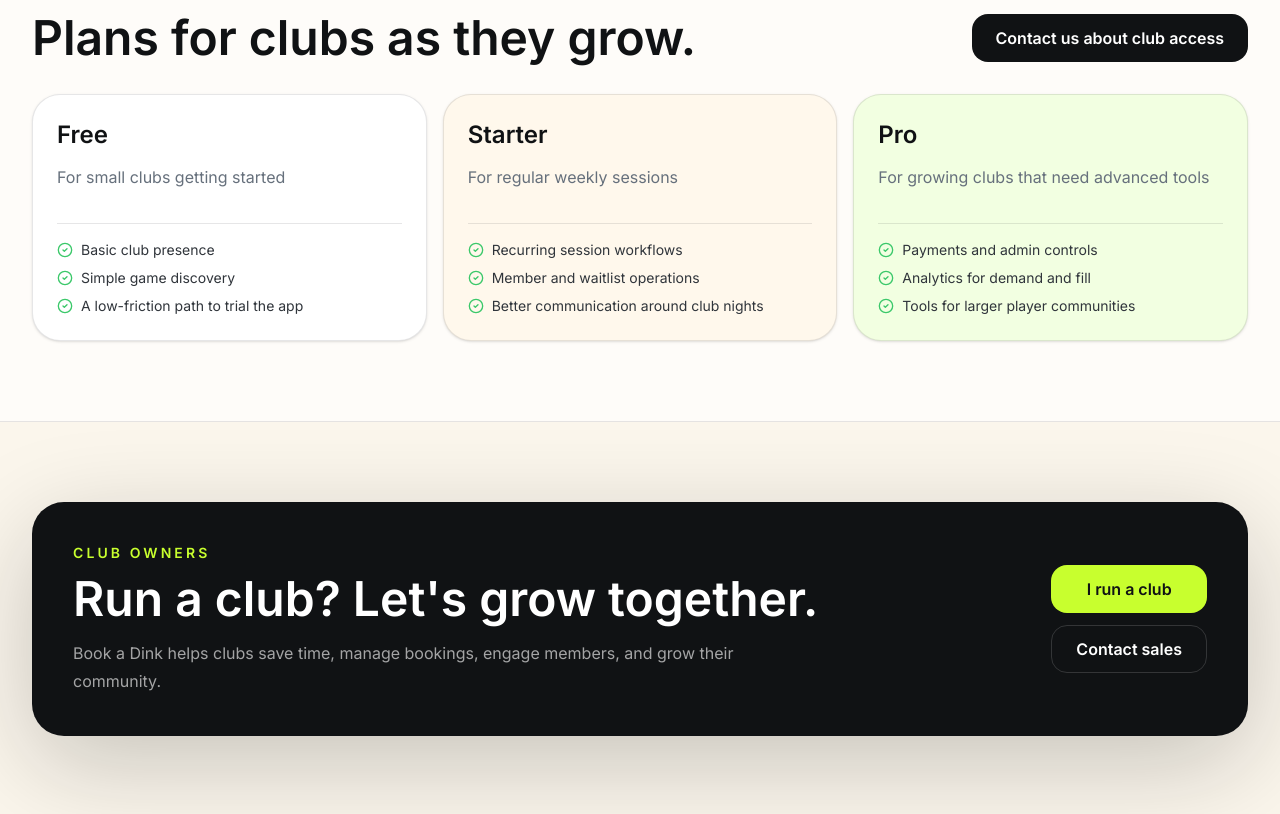
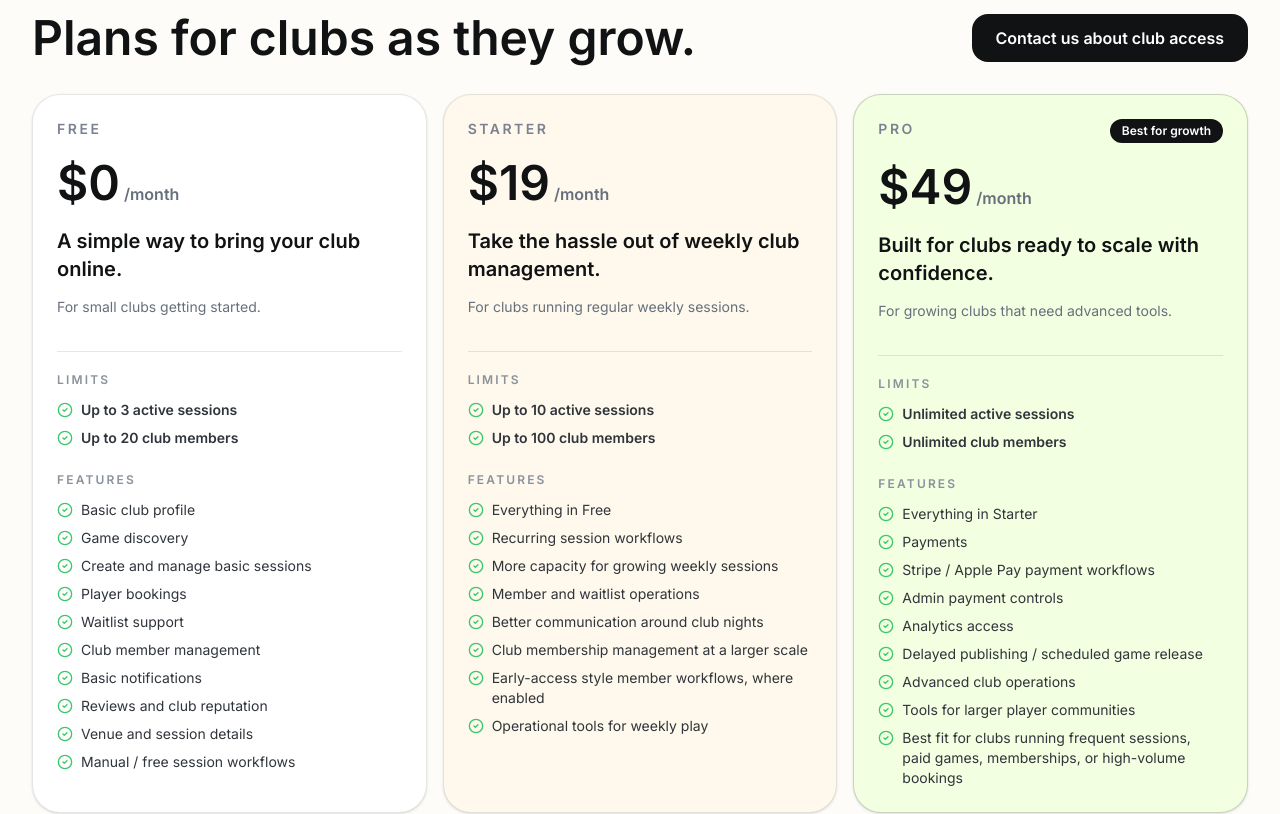
Before and after one commit to bozokelly/pickleball-booking-app, a Next.js app in the folder pickleball-web/: page / in a window 1280 px wide. Shown: the part 4721-5535 px from the top of the page. Built offline with nearby package versions, Linux system fonts and the light colour scheme.

Commit message:
Expand club pricing cards

```diff
--- a/pickleball-web/src/app/page.tsx
+++ b/pickleball-web/src/app/page.tsx
@@ -136,21 +136,61 @@ const steps = [
 const pricing = [
   {
     name: 'Free',
-    copy: 'For small clubs getting started',
+    price: '$0',
+    tagline: 'A simple way to bring your club online.',
+    description: 'For small clubs getting started.',
+    limits: ['Up to 3 active sessions', 'Up to 20 club members'],
     tone: 'bg-white',
-    points: ['Basic club presence', 'Simple game discovery', 'A low-friction path to trial the app'],
+    points: [
+      'Basic club profile',
+      'Game discovery',
+      'Create and manage basic sessions',
+      'Player bookings',
+      'Waitlist support',
+      'Club member management',
+      'Basic notifications',
+      'Reviews and club reputation',
+      'Venue and session details',
+      'Manual / free session workflows',
+    ],
   },
   {
     name: 'Starter',
-    copy: 'For regular weekly sessions',
+    price: '$19',
+    tagline: 'Take the hassle out of weekly club management.',
+    description: 'For clubs running regular weekly sessions.',
+    limits: ['Up to 10 active sessions', 'Up to 100 club members'],
     tone: 'bg-[#FFF8EC]',
-    points: ['Recurring session workflows', 'Member and waitlist operations', 'Better communication around club nights'],
+    points: [
+      'Everything in Free',
+      'Recurring session workflows',
+      'More capacity for growing weekly sessions',
+      'Member and waitlist operations',
+      'Better communication around club nights',
+      'Club membership management at a larger scale',
+      'Early-access style member workflows, where enabled',
+      'Operational tools for weekly play',
+    ],
   },
   {
     name: 'Pro',
-    copy: 'For growing clubs that need advanced tools',
+    price: '$49',
+    tagline: 'Built for clubs ready to scale with confidence.',
+    description: 'For growing clubs that need advanced tools.',
+    limits: ['Unlimited active sessions', 'Unlimited club members'],
     tone: 'bg-[#F2FFE1]',
-    points: ['Payments and admin controls', 'Analytics for demand and fill', 'Tools for larger player communities'],
+    featured: true,
+    points: [
+      'Everything in Starter',
+      'Payments',
+      'Stripe / Apple Pay payment workflows',
+      'Admin payment controls',
+      'Analytics access',
+      'Delayed publishing / scheduled game release',
+      'Advanced club operations',
+      'Tools for larger player communities',
+      'Best fit for clubs running frequent sessions, paid games, memberships, or high-volume bookings',
+    ],
   },
 ];
 
@@ -441,11 +481,43 @@ export default function MarketingHomePage() {
           </div>
           <div className="mt-8 grid gap-4 md:grid-cols-3">
             {pricing.map((plan) => (
-              <div key={plan.name} className={`rounded-[1.75rem] border border-[#101214]/10 p-6 shadow-sm ${plan.tone}`}>
-                <h3 className="text-2xl font-semibold">{plan.name}</h3>
-                <p className="mt-3 text-base leading-7 text-[#66707C]">{plan.copy}</p>
+              <div
+                key={plan.name}
+                className={`flex h-full flex-col rounded-[1.75rem] border p-6 shadow-sm ${
+                  plan.featured
+                    ? 'border-[#101214]/18 bg-[#F2FFE1] shadow-[0_24px_80px_rgba(114,182,0,0.16)]'
+                    : `border-[#101214]/10 ${plan.tone}`
+                }`}
+              >
+                <div className="flex items-start justify-between gap-4">
+                  <p className="text-sm font-semibold uppercase tracking-[0.18em] text-[#7A8190]">{plan.name}</p>
+                  {plan.featured && (
+                    <span className="rounded-full bg-[#101214] px-3 py-1 text-xs font-semibold text-white">Best for growth</span>
+                  )}
+                </div>
+                <div className="mt-5 flex items-baseline gap-1">
+                  <span className="text-5xl font-semibold leading-none tracking-normal">{plan.price}</span>
+                  <span className="text-base font-semibold text-[#66707C]">/month</span>
+                </div>
+                <p className="mt-5 text-xl font-semibold leading-7 text-[#101214]">{plan.tagline}</p>
+                <p className="mt-3 text-sm leading-6 text-[#66707C]">{plan.description}</p>
                 <div className="mt-8 h-px bg-[#101214]/10" />
-                <ul className="mt-4 space-y-2">
+
+                <div className="mt-5">
+                  <p className="text-xs font-semibold uppercase tracking-[0.18em] text-[#8A929C]">Limits</p>
+                  <ul className="mt-3 space-y-2">
+                    {plan.limits.map((limit) => (
+                      <li key={limit} className="flex gap-2 text-sm font-semibold leading-5 text-[#30353B]">
+                        <CheckCircle2 className="mt-0.5 h-4 w-4 flex-shrink-0 text-[#3BC86A]" />
+                        <span>{limit}</span>
+                      </li>
+                    ))}
+                  </ul>
+                </div>
+
+                <div className="mt-6">
+                  <p className="text-xs font-semibold uppercase tracking-[0.18em] text-[#8A929C]">Features</p>
+                  <ul className="mt-3 space-y-2">
                     {plan.points.map((point) => (
                       <li key={point} className="flex gap-2 text-sm leading-5 text-[#30353B]">
                         <CheckCircle2 className="mt-0.5 h-4 w-4 flex-shrink-0 text-[#3BC86A]" />
@@ -453,6 +525,7 @@ export default function MarketingHomePage() {
                       </li>
                     ))}
                   </ul>
+                </div>
               </div>
             ))}
           </div>
```
Lines whose indentation alone changed are shown as unchanged.
